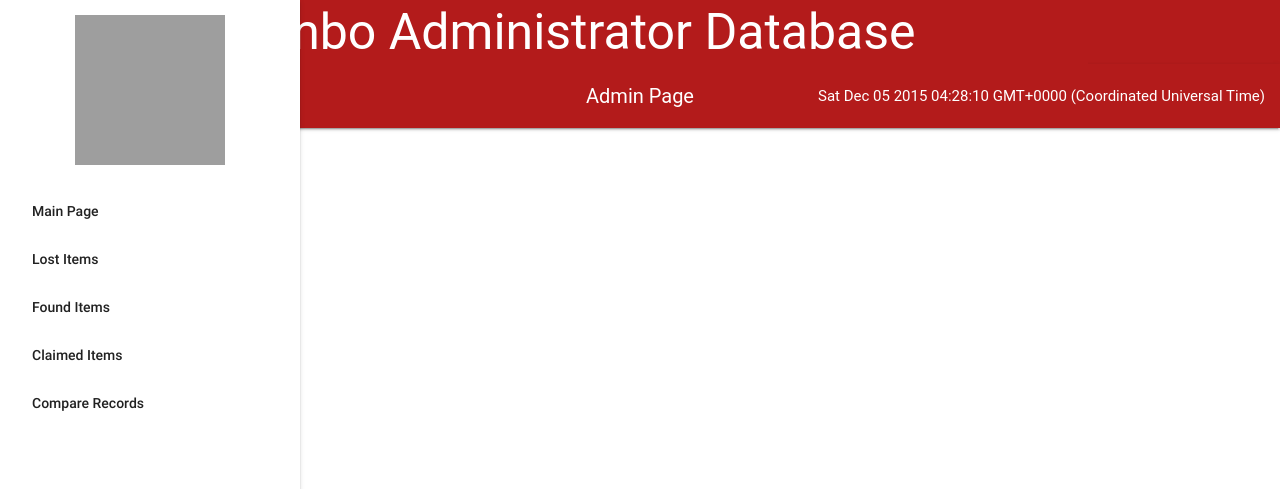
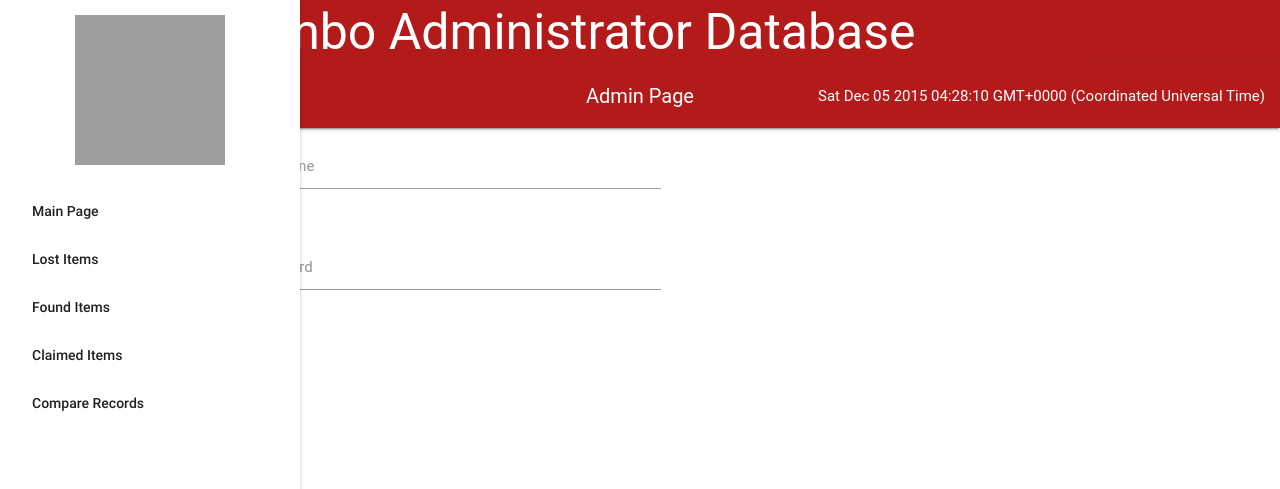
Before and after one commit to kkoves/limbo, a PHP site: page /Assignments/admin/login.php in a window 1280 px wide. Shown: the top 489 px of the page. Run offline with PHP 8.4, Linux system fonts and the light colour scheme; some libraries are stand-ins or nearby versions; some web fonts are replaced; grey boxes are pictures that could not be loaded.

Commit message:
Beautified Login Page

```diff
--- a/admin/login.php
+++ b/admin/login.php
@@ -33,8 +33,6 @@ and open the template in the editor.
                         alert('Closed');
                     } // Callback for Modal close
                 });
-                // the "href" attribute of .modal-trigger must specify the modal ID that wants to be triggered
-                $('#modal1').openModal();
             });
 
             function startTime() {
@@ -51,6 +49,30 @@ and open the template in the editor.
                 return i;
             }
         </script>
+		<script>
+			<?php
+				# Connect to MySQL server and the database
+				require( '../includes/connect_db.php' ) ;
+
+				# Connect to MySQL server and the database
+				require( '../includes/prints_login_tools.php' ) ;
+
+				if ($_SERVER[ 'REQUEST_METHOD' ] == 'POST') {
+
+					$user = $_POST['name'];
+					$pass = $_POST['pass'];
+
+					$pid = validate($user, $pass);
+
+					if($pid == -1)
+						echo '<p style=color:red>Login failed, please try again.</p>';
+
+				else
+					load('index.php', $pid);
+				}
+			?>
+		</script>
+
         <style>
             nav{
                 background-color: #B31B1B;
@@ -66,6 +88,9 @@ and open the template in the editor.
                 font-size: 20px;
             }
             #content{
+                padding-left: 5%;
+            }
+			#form{
 				padding-left: 5%;
 			}
         </style>
@@ -98,36 +123,29 @@ and open the template in the editor.
                 <a href="#" data-activates="slide-out" class="button-collapse show-on-large"><i class="mdi-navigation-menu"></i></a>
             </div>
         </header>
-        <main>
-            <!-- Modal Trigger -->
-            <a class="modal-trigger waves-effect waves-light btn" href="#modal1">Modal</a>
-
-            <!-- Modal Structure -->
-            <div id="modal1" class="modal modal-fixed-footer">
-                <div class="modal-content">
-                    <h5>Welcome Administrator, Please Login to Continue</h5>
-                    <div id="form" class="row">
-                        <form class="col s12">
+        <main id="content">
+			<div class="container">
+                <div class="row">
+                    <div class="col s12">
+                        <div id="foundItemForm" class="row">
+                            <form class="col s12" action="found.php" method="POST">
                                 <div class="row">
                                     <div class="input-field col s6">
-                                    <input id="userName" type="text" class="validate">
-                                    <label for="userName">Username</label>
+                                        <input required placeholder="Username" name="name" type="text" class="validate">
+                                        <label for="title">Username</label>
                                     </div>
                                 </div>
                                 <div class="row">
                                     <div class="input-field col s6">
-                                    <input id="password" type="text" class="validate">
-                                    <label for="password">Password</label>
+                                        <input required placeholder="Password" name="pass" type="password" class="validate">
+                                        <label for="first_name">Password</label>
                                     </div>
                                 </div>
                             </form>
                         </div>
                     </div>
-                <div class="modal-footer">
-                    <!-- <a href="#!" class="modal-action modal-close waves-effect waves-green btn-flat ">Agree</a> -->
                 </div>
             </div>
-
         </main>
     </body>
 </html>
```
Lines whose indentation alone changed are shown as unchanged.
